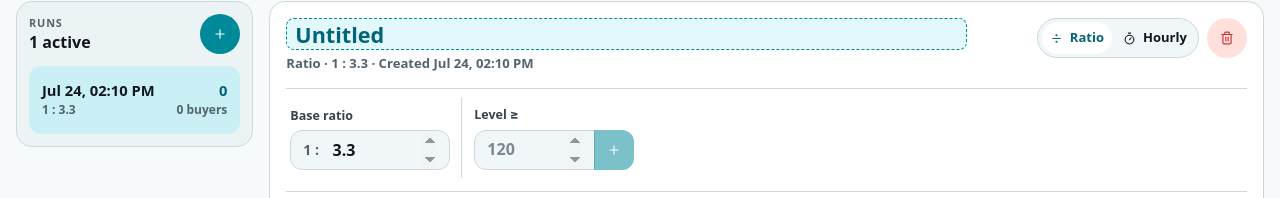
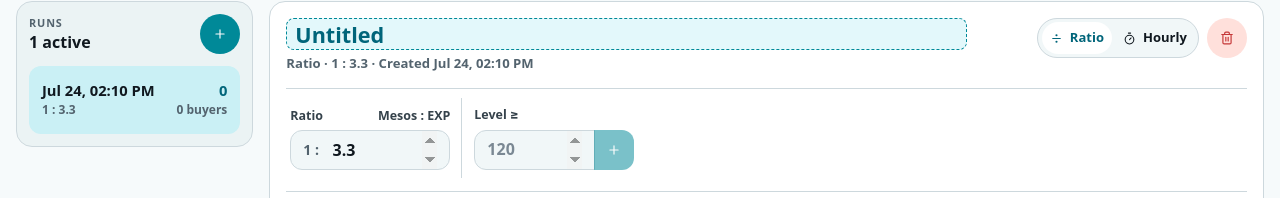
Before and after one commit to kiri-ml/holysymbol, a React (Vite) app: page / in a window 1280 px wide. Shown: the part 99-297 px from the top of the page. Built offline with nearby package versions, Linux system fonts and the light colour scheme.

Commit message:
fix: show ratio order on base rate

```diff
--- a/src/features/runs/billing/RatioTierEditor.module.css
+++ b/src/features/runs/billing/RatioTierEditor.module.css
@@ -25,6 +25,7 @@
     padding-inline: var(--space-3);
   }
   .tierBase { padding-inline-start: 0; }
+  .baseLabel { display: flex; justify-content: space-between; gap: var(--space-2); }
   .tierCard:not(:last-child)::after { content: ''; position: absolute; inset-block: 0; inset-inline-end: 0; width: 1px; background: var(--border); }
   .removeButton { grid-column: 2; align-self: end; margin-inline-start: var(--space-1); }
   .tierAdd {
--- a/src/features/runs/billing/RatioTierEditor.tsx
+++ b/src/features/runs/billing/RatioTierEditor.tsx
@@ -29,7 +29,12 @@ export function RatioTierEditor({ billing, onUpdate }: {
     <div className={styles.tierEditor}>
       <div className={classNames(styles.tierCard, styles.tierBase)}>
         <RatioRateField
-          label={t('billing.baseRatio')}
+          label={(
+            <span className={styles.baseLabel}>
+              <span>{t('billing.baseRatio')}</span>
+              <span>{t('calculator.expMesosRatio')}</span>
+            </span>
+          )}
           value={billing.expPerMesoRatio}
           onChange={(expPerMesoRatio) => onUpdate((current) => ({ ...current, expPerMesoRatio }))}
         />
--- a/src/i18n/resources/de.ts
+++ b/src/i18n/resources/de.ts
@@ -24,7 +24,7 @@ export const de = {
     estimateType: 'Schätzungsart',
     pricing: 'Preis',
     expRatio: 'EXP-Verhältnis',
-    baseRatio: 'Basisverhältnis',
+    baseRatio: 'Verhältnis',
     tierLevel: 'Stufe ≥',
     addTier: 'Stufe hinzufügen',
     hourlyRate: 'Stundensatz',
--- a/src/i18n/resources/en.ts
+++ b/src/i18n/resources/en.ts
@@ -22,7 +22,7 @@ export const en = {
     estimateType: 'Estimate pricing type',
     pricing: 'Pricing',
     expRatio: 'EXP ratio',
-    baseRatio: 'Base ratio',
+    baseRatio: 'Ratio',
     tierLevel: 'Level ≥',
     addTier: 'Add tier',
     hourlyRate: 'Hourly rate',
--- a/src/i18n/resources/es.ts
+++ b/src/i18n/resources/es.ts
@@ -24,7 +24,7 @@ export const es = {
     estimateType: 'Tipo de estimación',
     pricing: 'Precio',
     expRatio: 'Ratio de EXP',
-    baseRatio: 'Ratio base',
+    baseRatio: 'Ratio',
     tierLevel: 'Nivel ≥',
     addTier: 'Añadir nivel',
     hourlyRate: 'Tarifa por hora',
--- a/src/i18n/resources/fr.ts
+++ b/src/i18n/resources/fr.ts
@@ -24,7 +24,7 @@ export const fr = {
     estimateType: 'Type d’estimation',
     pricing: 'Prix',
     expRatio: 'Ratio d’EXP',
-    baseRatio: 'Ratio de base',
+    baseRatio: 'Ratio',
     tierLevel: 'Niveau ≥',
     addTier: 'Ajouter un palier',
     hourlyRate: 'Tarif horaire',
--- a/src/i18n/resources/ja.ts
+++ b/src/i18n/resources/ja.ts
@@ -24,7 +24,7 @@ export const ja = {
     estimateType: '見積もり課金方式',
     pricing: '価格',
     expRatio: '経験値比率',
-    baseRatio: '基本比率',
+    baseRatio: '比率',
     tierLevel: 'レベル ≥',
     addTier: 'ティアを追加',
     hourlyRate: '時間単価',
--- a/src/i18n/resources/ko.ts
+++ b/src/i18n/resources/ko.ts
@@ -24,7 +24,7 @@ export const ko = {
     estimateType: '예상 요금 방식',
     pricing: '가격',
     expRatio: '경험치 비율',
-    baseRatio: '기본 비율',
+    baseRatio: '비율',
     tierLevel: '레벨 ≥',
     addTier: '단계 추가',
     hourlyRate: '시간당 가격',
--- a/src/i18n/resources/nl.ts
+++ b/src/i18n/resources/nl.ts
@@ -24,7 +24,7 @@ export const nl = {
     estimateType: 'Type schatting',
     pricing: 'Prijs',
     expRatio: 'EXP-ratio',
-    baseRatio: 'Basisratio',
+    baseRatio: 'Ratio',
     tierLevel: 'Niveau ≥',
     addTier: 'Trede toevoegen',
     hourlyRate: 'Uurtarief',
--- a/src/i18n/resources/pt-BR.ts
+++ b/src/i18n/resources/pt-BR.ts
@@ -24,7 +24,7 @@ export const ptBR = {
     estimateType: 'Tipo de estimativa',
     pricing: 'Preço',
     expRatio: 'Proporção de EXP',
-    baseRatio: 'Proporção base',
+    baseRatio: 'Proporção',
     tierLevel: 'Nível ≥',
     addTier: 'Adicionar faixa',
     hourlyRate: 'Valor por hora',
--- a/src/i18n/resources/zh-Hans.ts
+++ b/src/i18n/resources/zh-Hans.ts
@@ -24,7 +24,7 @@ export const zhHans = {
     estimateType: '估算计费方式',
     pricing: '价格',
     expRatio: '经验比例',
-    baseRatio: '基本比例',
+    baseRatio: '比例',
     tierLevel: '等级 ≥',
     addTier: '添加分级',
     hourlyRate: '小时价格',
--- a/src/i18n/resources/zh-Hant.ts
+++ b/src/i18n/resources/zh-Hant.ts
@@ -24,7 +24,7 @@ export const zhHant = {
     estimateType: '估算計費方式',
     pricing: '價格',
     expRatio: '經驗比例',
-    baseRatio: '基本比例',
+    baseRatio: '比例',
     tierLevel: '等級 ≥',
     addTier: '新增分級',
     hourlyRate: '小時價格',
```
